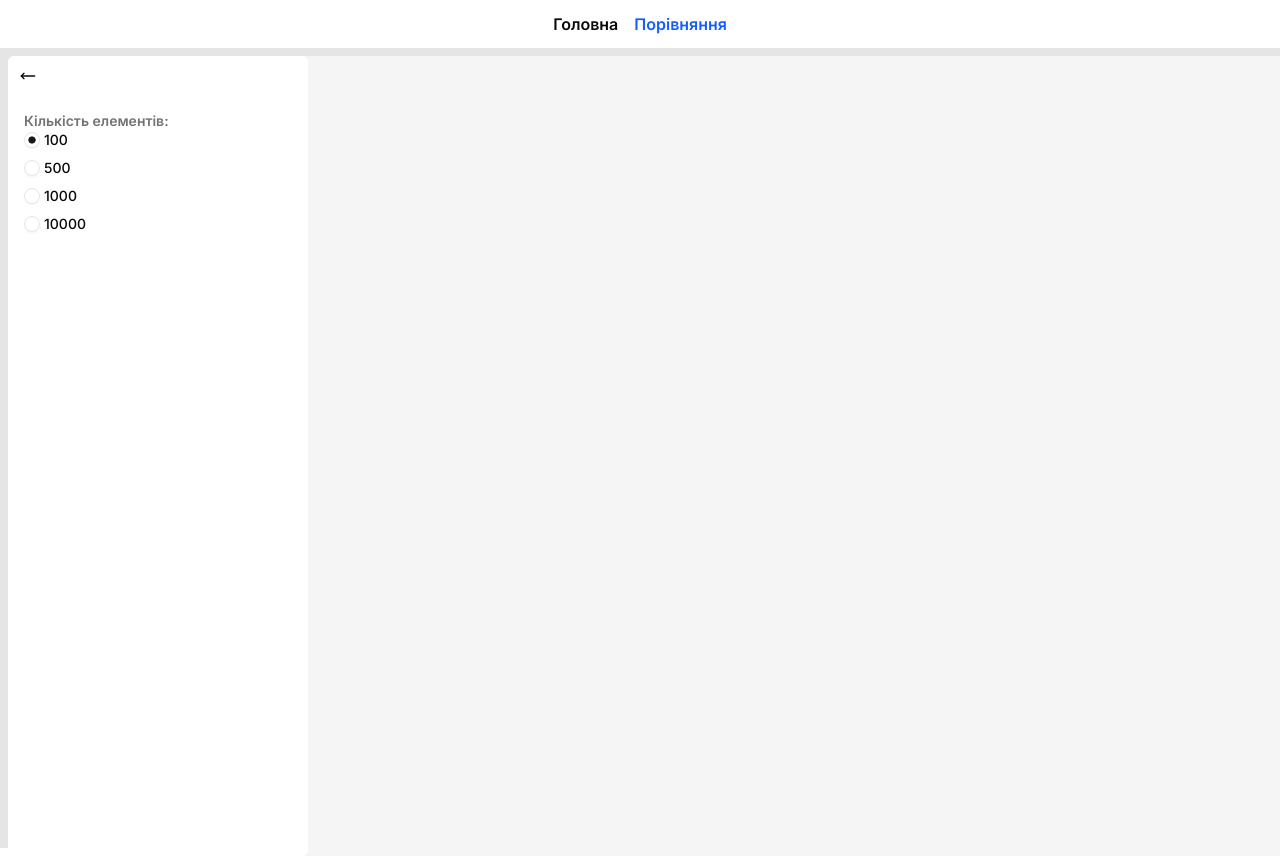
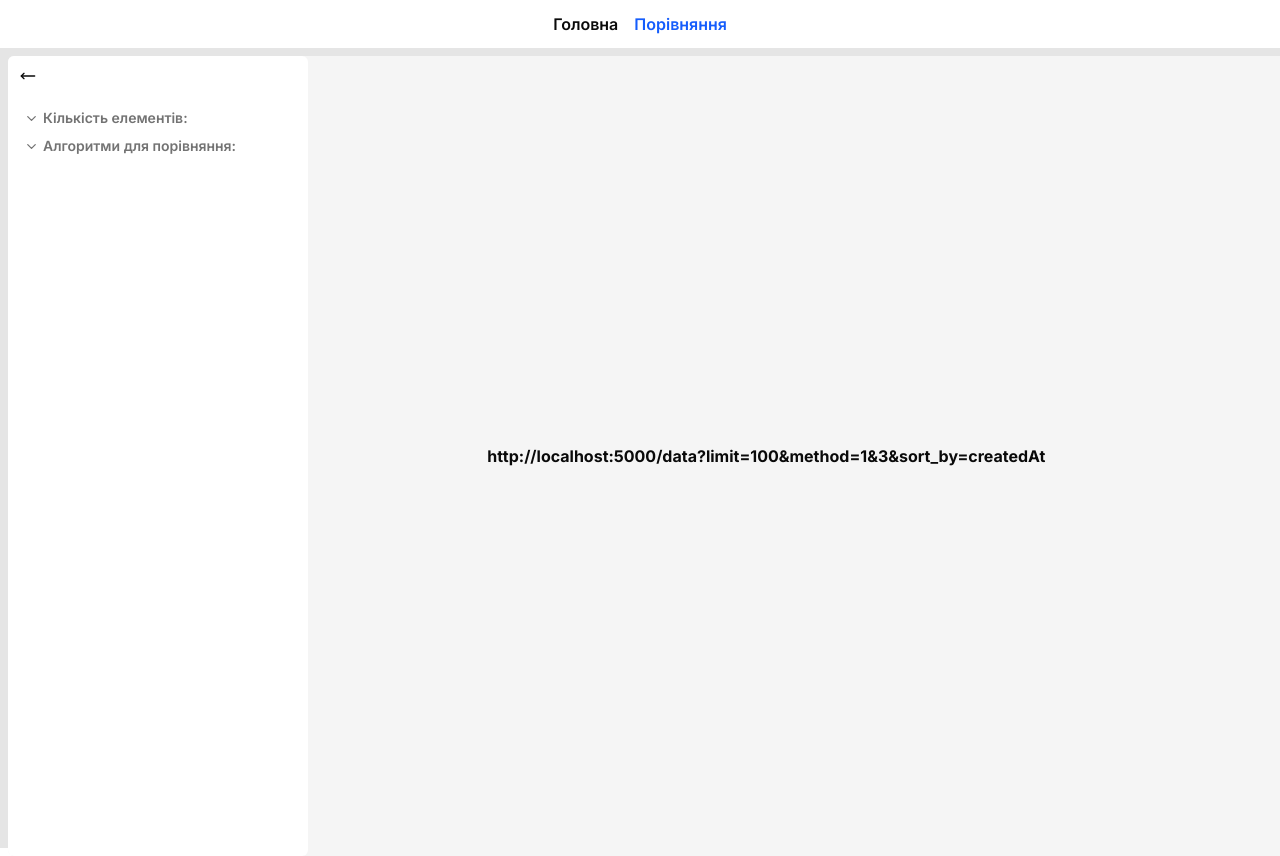
Before and after one commit to takedelight/mvs-center, a React (Vite) app: page /stats in a window 1280 px wide. Shown: the top 856 px of the page. Built offline with nearby package versions, Linux system fonts and the light colour scheme.

Commit message:
add methods filter

```diff
--- a/src/pages/stats/StatsPage.tsx
+++ b/src/pages/stats/StatsPage.tsx
@@ -1,53 +1,64 @@
 import { Button } from '@/components/ui/button';
-import { Input } from '@/components/ui/input';
+import { Checkbox } from '@/components/ui/checkbox';
 import { Label } from '@/components/ui/label';
 import { RadioGroup, RadioGroupItem } from '@/components/ui/radio-group';
-import { Separator } from '@/components/ui/separator';
+import { ALGORITHMS } from '@/constants/alghoritms';
 import { LIMIT } from '@/constants/statements';
-import { MoveLeft, MoveRight } from 'lucide-react';
-import { useState, type MouseEvent } from 'react';
+import { useDebounce } from '@/hooks/useDebounce';
+import { ChevronDown, ChevronUp, MoveLeft, MoveRight } from 'lucide-react';
+import { use, useState } from 'react';
 
 export const StatsPage = () => {
     const [isMenuOpen, setMenuOpen] = useState(true);
     const [isLimitFilterOpen, setLimitFilterOpen] = useState(false);
-    const [limit, setLimit] = useState(LIMIT);
+    const [isMethodFilterOpen, setMethodFilterOpen] = useState(false);
+    const [limit, setLimit] = useState(LIMIT[0].value.toString());
+    const [methods, setMethods] = useState<string[]>(['1', '3']);
 
-    const handleOpen = (e: MouseEvent<HTMLButtonElement, MouseEvent>) => {
+    const debauncedMethods = useDebounce(methods, 1000);
+    const handleOpen = (e: React.MouseEvent<HTMLButtonElement>) => {
         e.stopPropagation();
         setMenuOpen((prev) => !prev);
     };
 
+    const handleChange = (value: string, checked: boolean) => {
+        setMethods((prev) => (checked ? [...prev, value] : prev.filter((v) => v !== value)));
+    };
+
     return (
-        <section className=" grid h-screen p-2 relative bg-black/10 place-items-center">
-            <div className="w-[1300px] rounded-sm  grid grid-cols-6 bg-neutral-100 h-[800px]">
+        <section className="grid h-screen p-2 bg-black/10 place-items-center relative">
+            <div className="w-[1300px] h-[800px] rounded-sm grid grid-cols-6 bg-neutral-100">
                 <div
                     onClick={() => setMenuOpen(true)}
-                    className={`col-start-1  ease-in-out rounded-sm duration-150 transition-all  ${isMenuOpen ? 'w-[300px]' : 'w-10'} p-1 col-end-2 bg-white`}
+                    className={`col-start-1 col-end-2 rounded-sm bg-white transition-all ease-in-out duration-150
+          ${isMenuOpen ? 'w-[300px]' : 'w-10'} p-1`}
                 >
-                    <Button
-                        size="icon-sm"
-                        onClick={(e) => handleOpen(e)}
-                        variant="ghost"
-                        className="z-10"
-                    >
+                    <Button size="icon-sm" onClick={handleOpen} variant="ghost" className="z-10">
                         {isMenuOpen ? <MoveLeft /> : <MoveRight />}
                     </Button>
 
-                    <div className=" px-3 mt-4">
-                        <div>
+                    {/*--------------------- Filters -------------------------------------------*/}
+                    <div className="px-3 mt-4">
                         <span
                             onClick={() => setLimitFilterOpen((prev) => !prev)}
-                                className={`text-muted-foreground font-semibold transition-all ease-in-out duration-200 $ text-sm`}
+                            className="text-muted-foreground flex gap-1 items-center select-none font-semibold text-sm transition-all ease-in-out duration-200 hover:text-muted-foreground/80"
                         >
+                            {isLimitFilterOpen ? (
+                                <ChevronUp size={15} />
+                            ) : (
+                                <ChevronDown size={15} />
+                            )}
                             Кількість елементів:
                         </span>
 
                         <RadioGroup
-                                className={`transition-all ease-in-out duration-200 ${isLimitFilterOpen ? 'h-24' : 'h-2'}`}
-                                defaultValue={LIMIT[0].value.toString()}
+                            value={limit}
+                            onValueChange={setLimit}
+                            className={`transition-[max-height] overflow-hidden flex flex-col gap-1 ml-3 mt-1 ease-in-out duration-300
+                ${isLimitFilterOpen ? 'max-h-40 ' : 'max-h-0'}`}
                         >
                             {LIMIT.map((item) => (
-                                    <div className="flex gap-1  items-center " key={item.value}>
+                                <div className="flex gap-1 items-center" key={item.value}>
                                     <RadioGroupItem
                                         value={item.value.toString()}
                                         id={item.value.toString()}
@@ -57,7 +68,43 @@ export const StatsPage = () => {
                             ))}
                         </RadioGroup>
                     </div>
+
+                    <div className="px-3 mt-1">
+                        <span
+                            onClick={() => setMethodFilterOpen((prev) => !prev)}
+                            className="text-muted-foreground flex gap-1 items-center select-none font-semibold text-sm transition-all ease-in-out duration-200 hover:text-muted-foreground/80"
+                        >
+                            {isMethodFilterOpen ? (
+                                <ChevronUp size={15} />
+                            ) : (
+                                <ChevronDown size={15} />
+                            )}
+                            Алгоритми для порівняння:
+                        </span>
+
+                        <ul
+                            className={`transition-[max-height] gap-1 flex flex-col overflow-hidden ml-3 mt-1 ease-in-out duration-300
+                ${isMethodFilterOpen ? 'max-h-40 ' : 'max-h-0'}`}
+                        >
+                            {ALGORITHMS.map((item) => (
+                                <li className="flex items-center gap-2" key={item.value}>
+                                    <Checkbox
+                                        onCheckedChange={(c) =>
+                                            handleChange(item.value, c === true)
+                                        }
+                                        checked={methods.includes(item.value)}
+                                        id={item.value}
+                                    />
+                                    <Label htmlFor={item.value}>{item.alias}</Label>
+                                </li>
+                            ))}
+                        </ul>
                     </div>
+                </div>
+
+                <div className="col-span-5 flex items-center justify-center  font-bold">
+                    http://localhost:5000/data?limit={limit}&method={debauncedMethods.join('&')}
+                    &sort_by=createdAt
                 </div>
             </div>
         </section>
```
Lines whose indentation alone changed are shown as unchanged.
